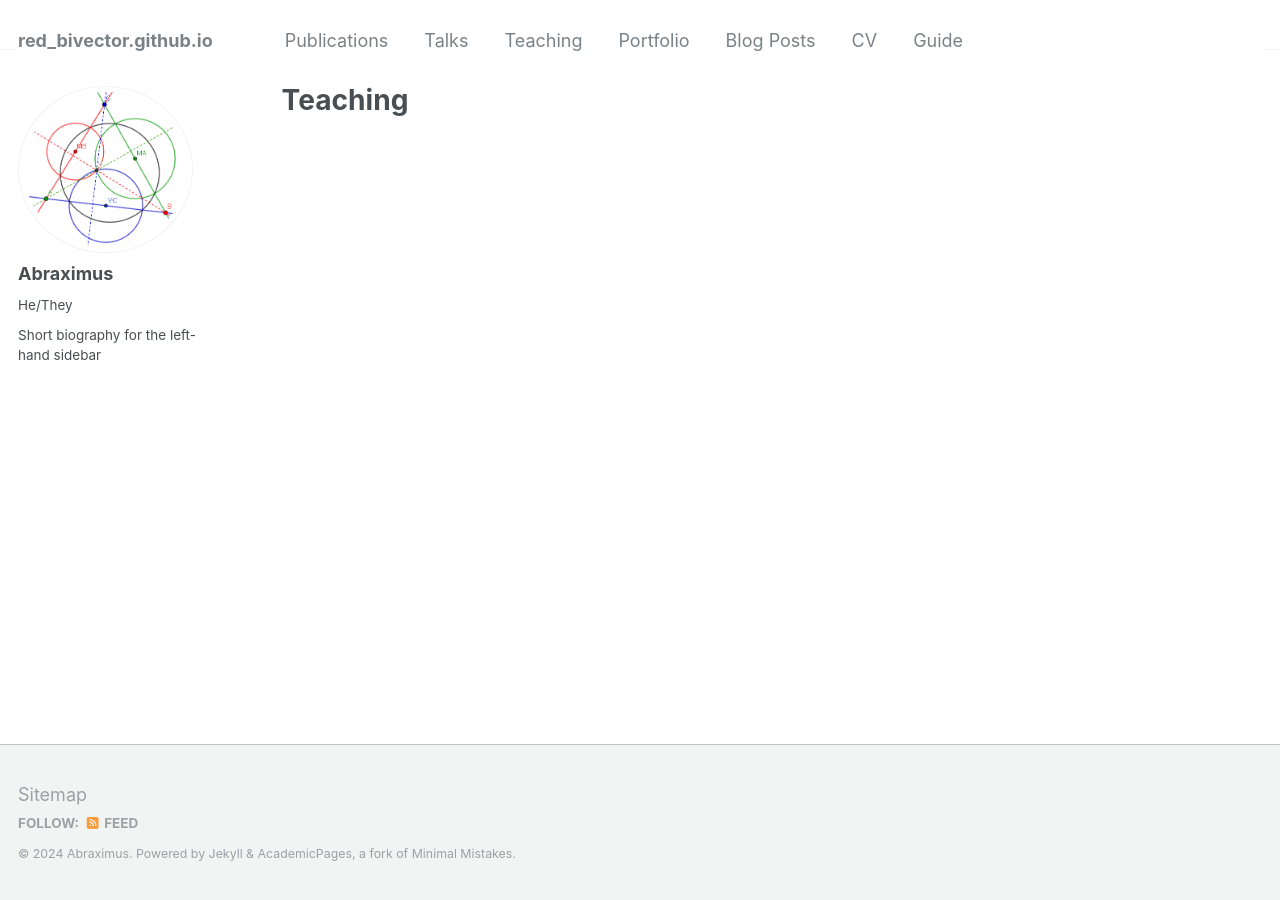
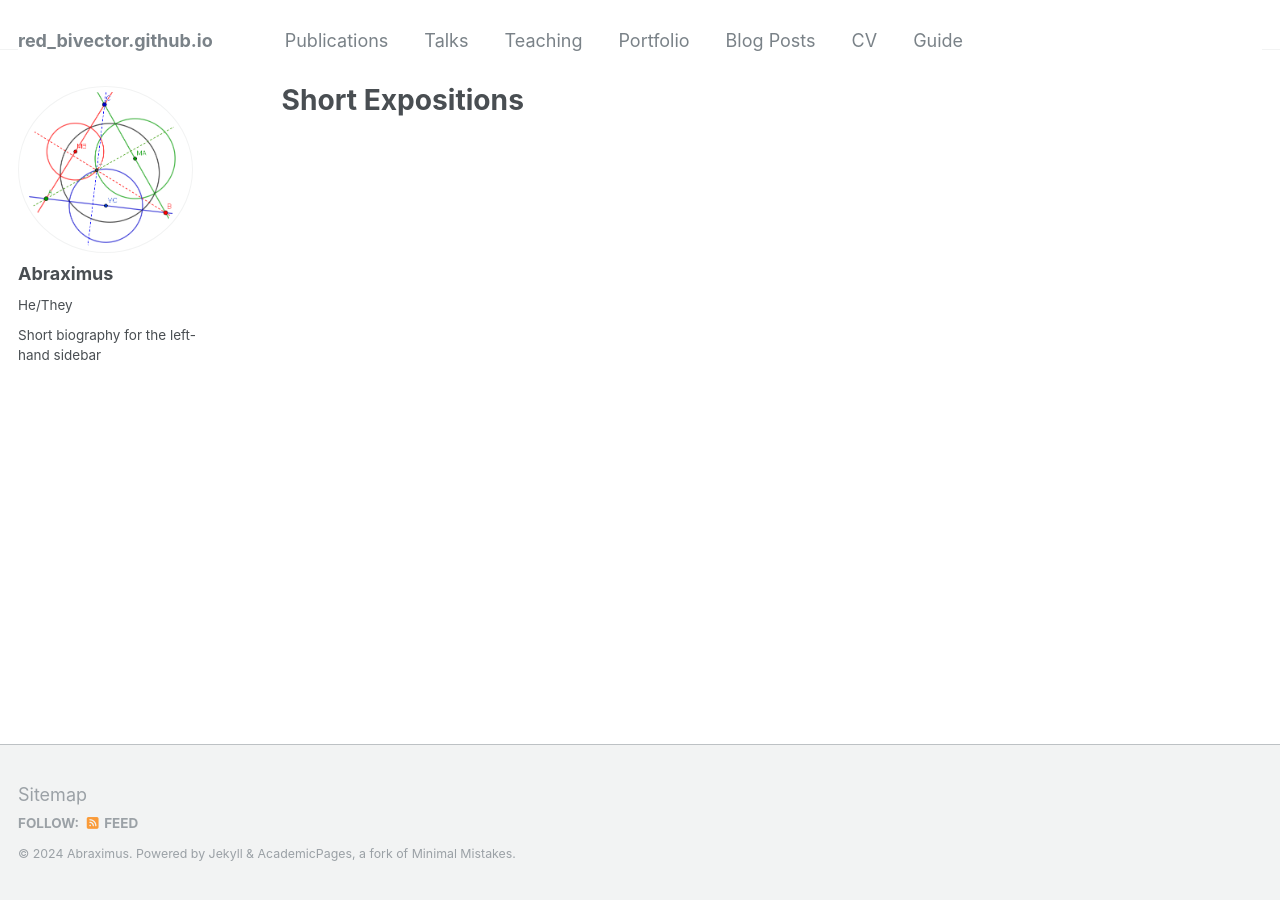
Before and after one commit to redbivector/red_bivector.github.io, a Jekyll site: the page built from _pages/Short Expositions.html, in a window 1280 px wide. Built offline with Jekyll 4.4.1, drawn with Linux system fonts in a browser that asks for light colours.

Commit message:
Update and rename teaching.html to Short Expositions.html

```diff
--- a/_pages/teaching.html
+++ b/_pages/Short Expositions.html
@@ -1,12 +1,12 @@
 ---
 layout: archive
-title: "Teaching"
-permalink: /teaching/
+title: "Short Expositions"
+permalink: /short_expositions/
 author_profile: true
 ---
 
 {% include base_path %}
 
-{% for post in site.teaching reversed %}
+{% for post in site.short_expositions reversed %}
   {% include archive-single.html %}
 {% endfor %}
```
